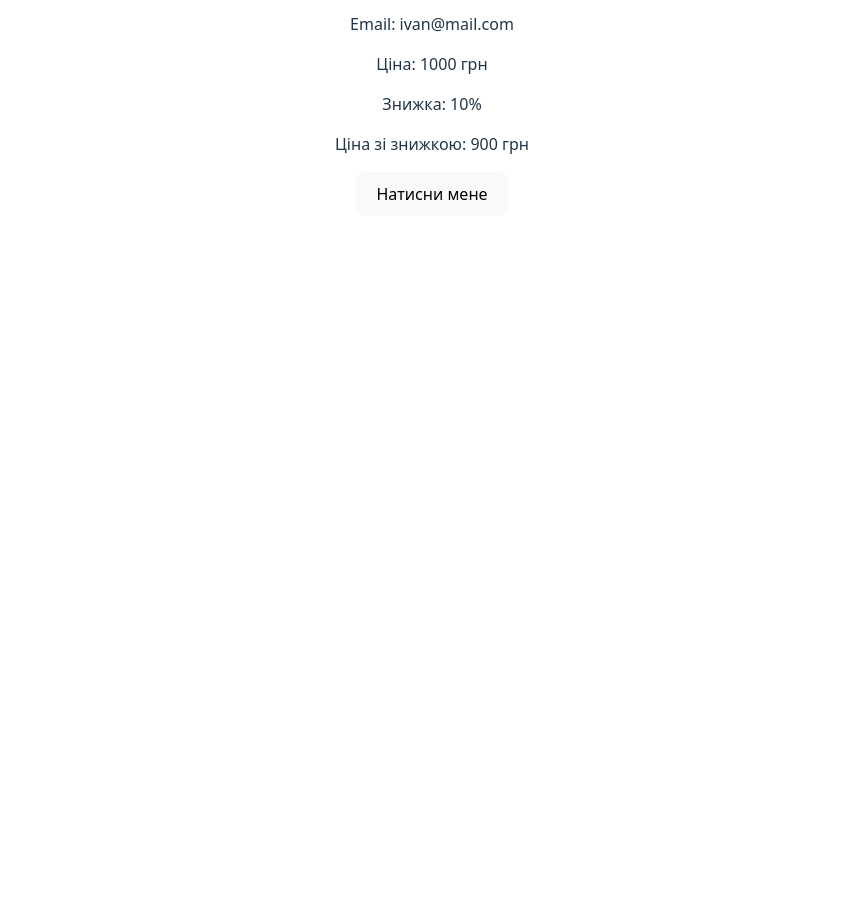
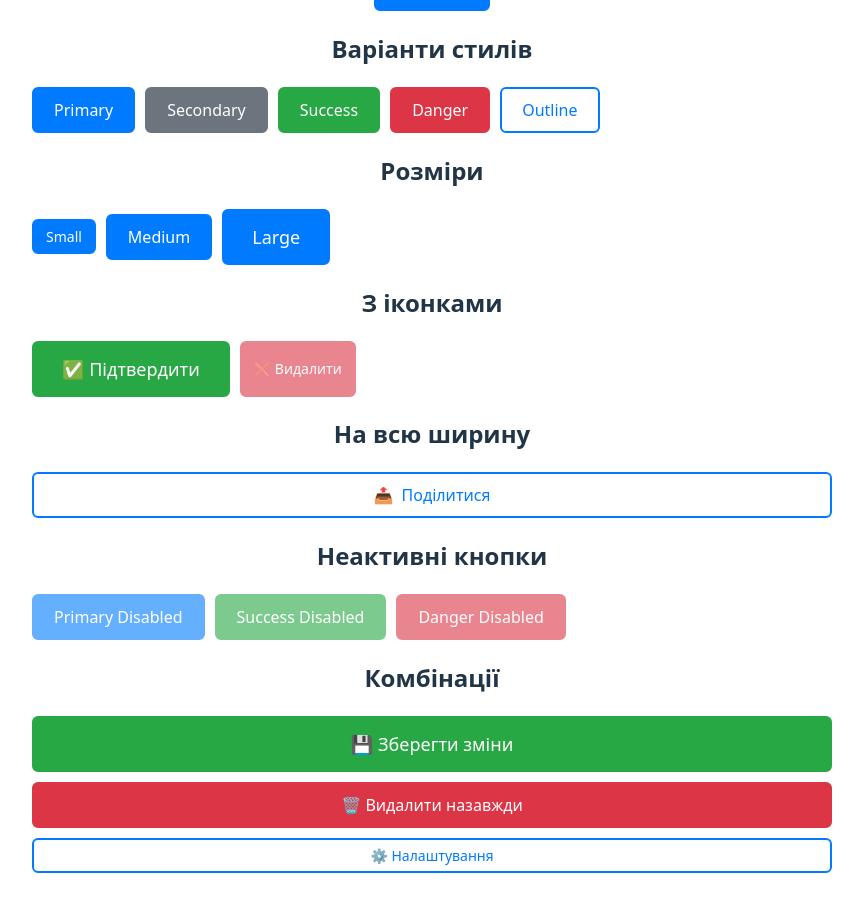
Before and after one commit to SDudyuk/react-vite-project, a React (Vite) app: page / in a window 1280 px wide. Shown: the part 344-1256 px from the top of the page, without its empty margins (208-1071 px from the left). Before the commit the page ends 800 px from the top, so only its background shows below. Built offline with nearby package versions, Linux system fonts and the light colour scheme.

Commit message:
create button component

```diff
--- a/src/App.jsx
+++ b/src/App.jsx
@@ -5,16 +5,94 @@ import UserCard from "./components/UserCard";
 import ProductPrice from "./components/ProductPrice";
 import Button from "./components/Button";
 
-const handleClick = () => {
-  alert("onClick");
+const handleSave = () => {
+  console.log("Зберегти");
+};
+
+const handleConfirm = () => {
+  console.log("Підтверджено");
+};
+
+const handleDelete = () => {
+  console.log("Видалено");
+};
+
+const handleShare = () => {
+  console.log("Поділитися");
 };
 
 function App() {
   return (
-    <div>
-      <UserCard name="Іван" age={25} email="ivan@mail.com" />
-      <ProductPrice price={1000} discount={10} />
-      <Button onClick={handleClick} text="Натисни мене" disabled={false} />
+    <div style={{ padding: "40px", maxWidth: "800px", margin: "0 auto" }}>
+      <h1>Демонстрація компонента Button</h1>
+
+      <h2>Базова кнопка</h2>
+      <Button onClick={handleSave}>Зберегти</Button>
+
+      <h2>Варіанти стилів</h2>
+      <div style={{ display: "flex", gap: "10px", flexWrap: "wrap" }}>
+        <Button variant="primary">Primary</Button>
+        <Button variant="secondary">Secondary</Button>
+        <Button variant="success">Success</Button>
+        <Button variant="danger">Danger</Button>
+        <Button variant="outline">Outline</Button>
+      </div>
+
+      <h2>Розміри</h2>
+      <div
+        style={{
+          display: "flex",
+          gap: "10px",
+          alignItems: "center",
+          flexWrap: "wrap",
+        }}
+      >
+        <Button size="small">Small</Button>
+        <Button size="medium">Medium</Button>
+        <Button size="large">Large</Button>
+      </div>
+
+      <h2>З іконками</h2>
+      <div style={{ display: "flex", gap: "10px", flexWrap: "wrap" }}>
+        <Button variant="success" size="large" onClick={handleConfirm}>
+          ✅ Підтвердити
+        </Button>
+        <Button variant="danger" size="small" disabled onClick={handleDelete}>
+          ❌ Видалити
+        </Button>
+      </div>
+
+      <h2>На всю ширину</h2>
+      <Button variant="outline" fullWidth onClick={handleShare}>
+        <span>📤</span>
+        <span>Поділитися</span>
+      </Button>
+
+      <h2>Неактивні кнопки</h2>
+      <div style={{ display: "flex", gap: "10px", flexWrap: "wrap" }}>
+        <Button variant="primary" disabled>
+          Primary Disabled
+        </Button>
+        <Button variant="success" disabled>
+          Success Disabled
+        </Button>
+        <Button variant="danger" disabled>
+          Danger Disabled
+        </Button>
+      </div>
+
+      <h2>Комбінації</h2>
+      <div style={{ display: "flex", flexDirection: "column", gap: "10px" }}>
+        <Button variant="success" size="large" fullWidth>
+          💾 Зберегти зміни
+        </Button>
+        <Button variant="danger" size="medium" fullWidth>
+          🗑️ Видалити назавжди
+        </Button>
+        <Button variant="outline" size="small">
+          ⚙️ Налаштування
+        </Button>
+      </div>
     </div>
   );
 }
--- a/src/components/Button.jsx
+++ b/src/components/Button.jsx
@@ -1,9 +1,110 @@
-function Button({ onClick, text, disabled }) {
+// Базові стилі для кнопки
+export default function Button({
+  variant = "primary",
+  size = "medium",
+  disabled = false,
+  onClick,
+  fullWidth = false,
+  children,
+}) {
+
+  const baseStyles = {
+    border: "none",
+    borderRadius: "6px",
+    cursor: disabled ? "not-allowed" : "pointer",
+    fontWeight: "500",
+    transition: "all 0.3s ease",
+    display: "inline-flex",
+    alignItems: "center",
+    justifyContent: "center",
+    gap: "8px",
+    opacity: disabled ? 0.6 : 1,
+    width: fullWidth ? "100%" : "auto",
+  };
+
+  // Стилі для різних варіантів
+  const variantStyles = {
+    primary: {
+      backgroundColor: "#007bff",
+      color: "#ffffff",
+      border: "2px solid #007bff",
+    },
+    secondary: {
+      backgroundColor: "#6c757d",
+      color: "#ffffff",
+      border: "2px solid #6c757d",
+    },
+    success: {
+      backgroundColor: "#28a745",
+      color: "#ffffff",
+      border: "2px solid #28a745",
+    },
+    danger: {
+      backgroundColor: "#dc3545",
+      color: "#ffffff",
+      border: "2px solid #dc3545",
+    },
+    outline: {
+      backgroundColor: "transparent",
+      color: "#007bff",
+      border: "2px solid #007bff",
+    },
+  };
+
+  // Стилі для різних розмірів
+  const sizeStyles = {
+    small: {
+      padding: "6px 12px",
+      fontSize: "14px",
+    },
+    medium: {
+      padding: "10px 20px",
+      fontSize: "16px",
+    },
+    large: {
+      padding: "14px 28px",
+      fontSize: "18px",
+    },
+  };
+
+  const buttonStyles = {
+    ...baseStyles,
+    ...variantStyles[variant],
+    ...sizeStyles[size],
+  };
+
+  // Hover ефект (додатковий)
+  const handleMouseEnter = (e) => {
+    if (!disabled && variant !== "outline") {
+      e.target.style.opacity = "0.9";
+      e.target.style.transform = "translateY(-2px)";
+    }
+    if (!disabled && variant === "outline") {
+      e.target.style.backgroundColor = "#007bff";
+      e.target.style.color = "#ffffff";
+    }
+  };
+
+  const handleMouseLeave = (e) => {
+    if (!disabled) {
+      e.target.style.opacity = "1";
+      e.target.style.transform = "translateY(0)";
+    }
+    if (!disabled && variant === "outline") {
+      e.target.style.backgroundColor = "transparent";
+      e.target.style.color = "#007bff";
+    }
+  };
+
   return (
-    <button onClick={onClick} disabled={disabled}>
-      {text}
+    <button
+      style={buttonStyles}
+      onClick={disabled ? undefined : onClick}
+      disabled={disabled}
+      onMouseEnter={handleMouseEnter}
+      onMouseLeave={handleMouseLeave}
+    >
+      {children}
     </button>
   );
 }
-
-export default Button;
```
